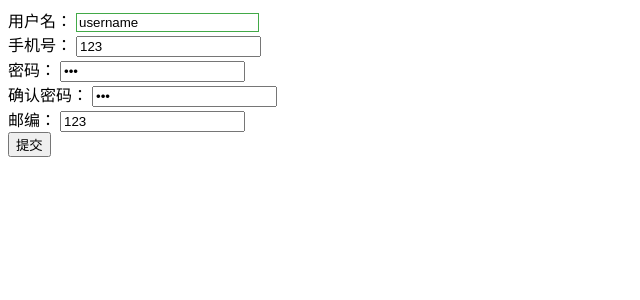
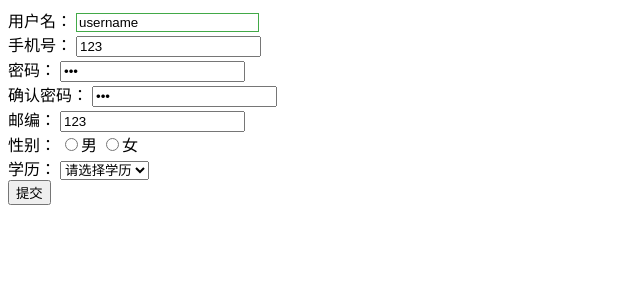
Before and after one commit to Murphy573/Angular-Lesson-Form, an Angular app: page / in a window 1280 px wide. Shown: the top 300 px of the page, without its empty margins (0-640 px from the left). Built offline with nearby package versions, Linux system fonts and the light colour scheme.

Commit message:
添加select和radio表单控件

```diff
--- a/src/app/template-form/template-form.component.html
+++ b/src/app/template-form/template-form.component.html
@@ -23,6 +23,22 @@
   <div>
     邮编：
     <input [(ngModel)]="model.postCode" name="postCode" type="number">
+  </div>
+
+  <div>
+    性别：
+    <input type="radio" name="sex" [(ngModel)]="model.sex" value="male">男
+    <input type="radio" name="sex" [(ngModel)]="model.sex" value="female">女
+  </div>
+
+  <div>
+    学历：
+    <select name="education" [(ngModel)]="model.education" (change)="selectChange()">
+      <option value="">请选择学历</option>
+      <option *ngFor="let edu of eduOptions" [ngValue]="edu.value">{{edu.display}}</option>
+    </select>
+
+    <!--[ngValue]="edu" 选中后返回对象类型的数据-->
   </div>
 
   <div>
--- a/src/app/template-form/template-form.component.ts
+++ b/src/app/template-form/template-form.component.ts
@@ -9,14 +9,26 @@ export class TemplateFormComponent implements OnInit {
 
   model: FormModel;
 
+  eduOptions: Array<{value: string, display: string}> = [
+    {value: 'xiaoxue', display: '小学'},
+    {value: 'chuzhong', display: '初中'},
+    {value: 'gaozhong', display: '高中'},
+    {value: 'daxue', display: '大学'},
+    {value: 'yanjiusheng', display: '研究生'},
+  ];
+
   constructor() { }
 
   ngOnInit() {
-    this.model = new FormModel('username', 123, '123', '123', 123)
+    this.model = new FormModel('username', 123, '123', '123', 123, '', '')
   }
 
   onSubmit() {
     console.log(this.model);
+  }
+
+  selectChange() {
+    console.log(`下拉框选择的值==>${this.model.education}`);
   }
 
 }
@@ -27,6 +39,8 @@ export class FormModel {
     public mobile: number,
     public pwd: string,
     public confirmPwd: string,
-    public postCode: number
+    public postCode: number,
+    public sex: string,
+    public education: string
   ){}
 }
```
